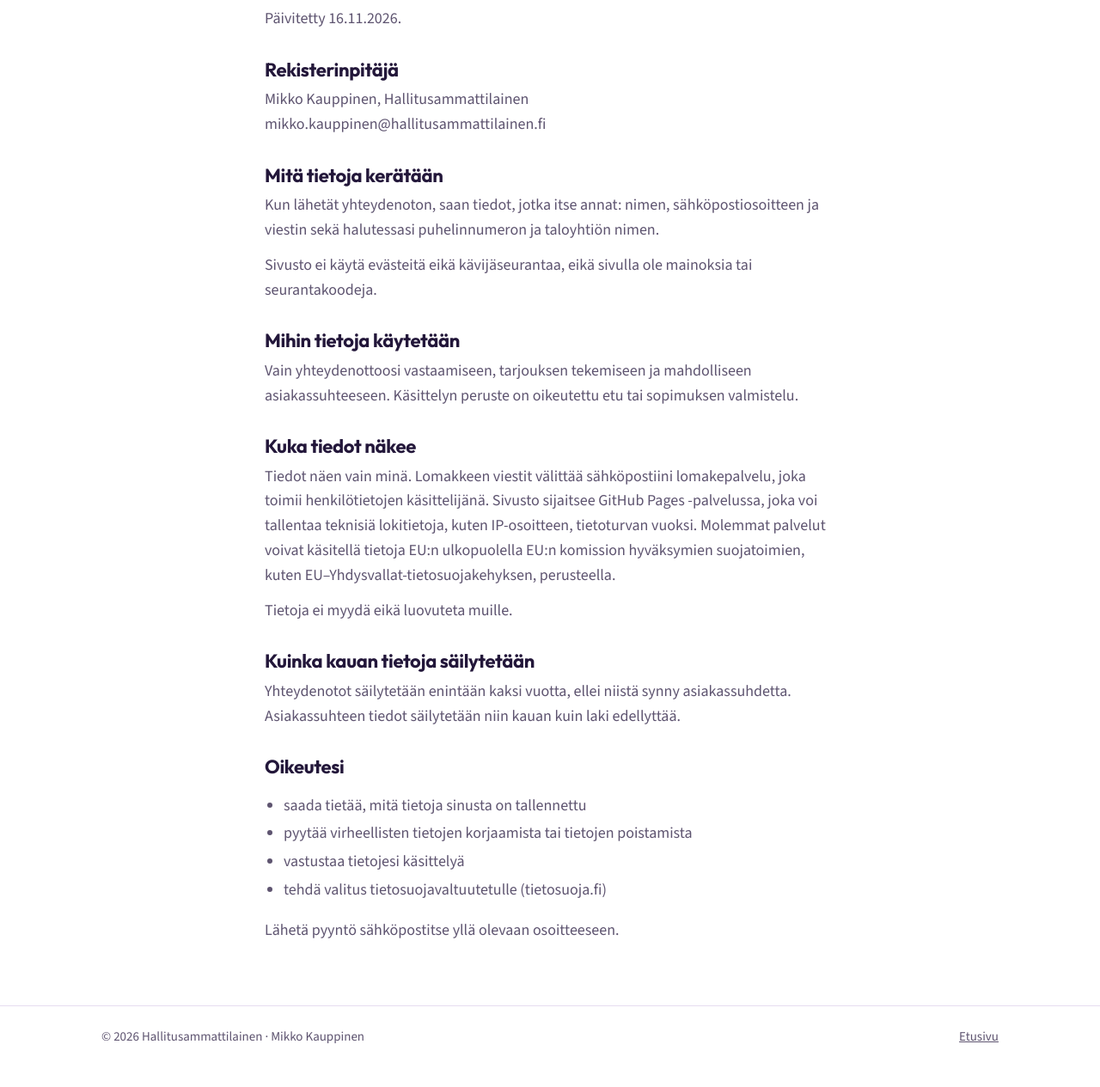
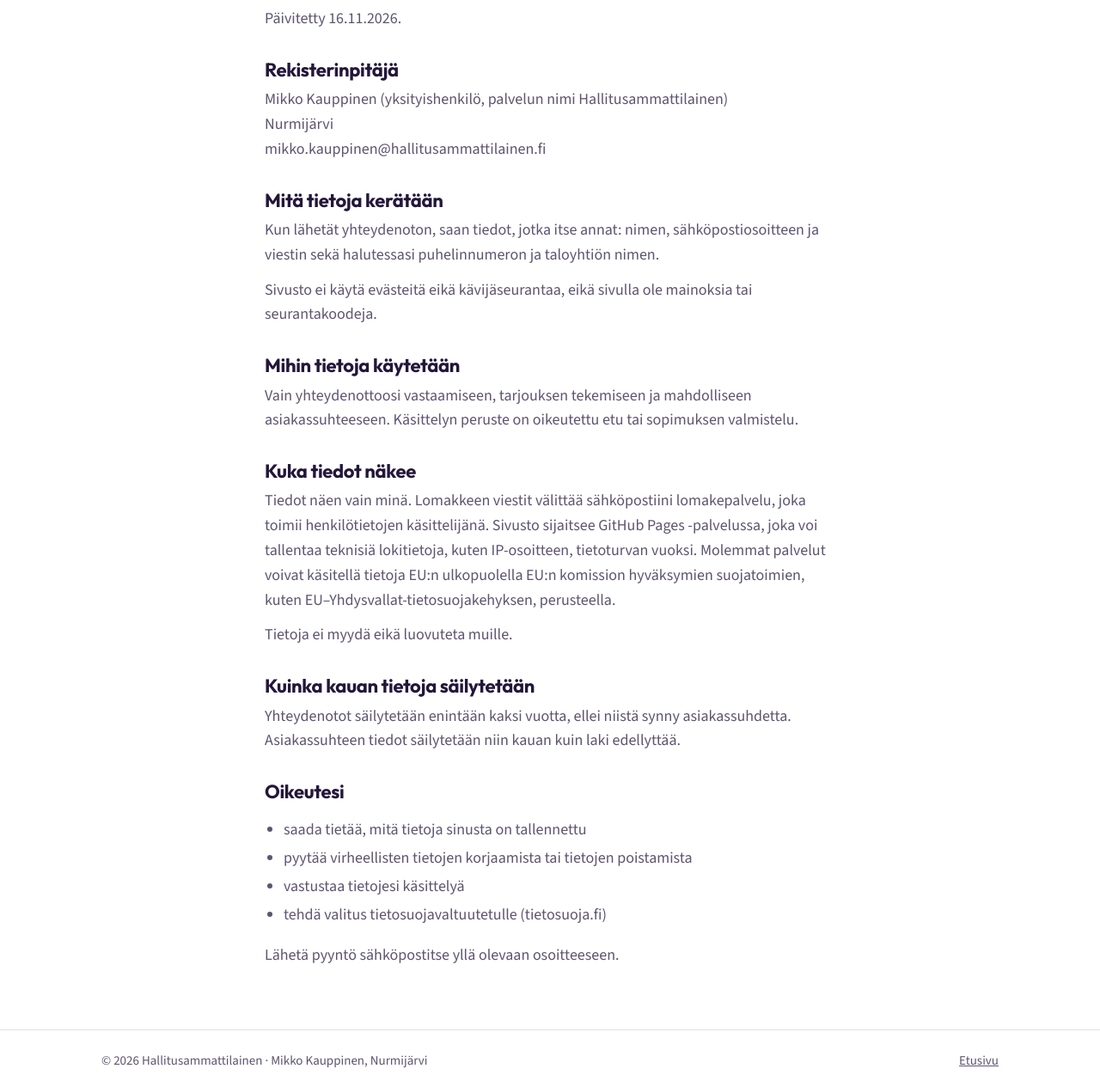
Before and after one commit to Komentorivi/hallitusammattilainen, a plain HTML site: page tietosuoja.html in a window 1280 px wide. Shown: the part 195-1460 px from the top of the page at 86% size. Before the commit the page ends 1438 px from the top, so only its background shows below. Drawn offline with Linux system fonts and the light colour scheme.

Commit message:
Yhteystiedot: Mikko Kauppinen, Nurmijärvi (yksityishenkilö)
Co-Authored-By: Claude Opus 5.5 <noreply@anthropic.com>

```diff
--- a/tietosuoja.html
+++ b/tietosuoja.html
@@ -24,7 +24,7 @@
   <p>Päivitetty 16.11.2026.</p>
 
   <h2>Rekisterinpitäjä</h2>
-  <p>Mikko Kauppinen, Hallitusammattilainen<br>mikko.kauppinen@hallitusammattilainen.fi</p>
+  <p>Mikko Kauppinen (yksityishenkilö, palvelun nimi Hallitusammattilainen)<br>Nurmijärvi<br>mikko.kauppinen@hallitusammattilainen.fi</p>
 
   <h2>Mitä tietoja kerätään</h2>
   <p>Kun lähetät yhteydenoton, saan tiedot, jotka itse annat: nimen, sähköpostiosoitteen ja viestin sekä halutessasi puhelinnumeron ja taloyhtiön nimen.</p>
@@ -51,7 +51,7 @@
 </main>
 <footer>
   <div class="in">
-    <span>© 2026 Hallitusammattilainen · Mikko Kauppinen</span>
+    <span>© 2026 Hallitusammattilainen · Mikko Kauppinen, Nurmijärvi</span>
     <span><a href="./">Etusivu</a></span>
   </div>
 </footer>
```
Also changed, not shown: index.html (+2 -2 lines).
